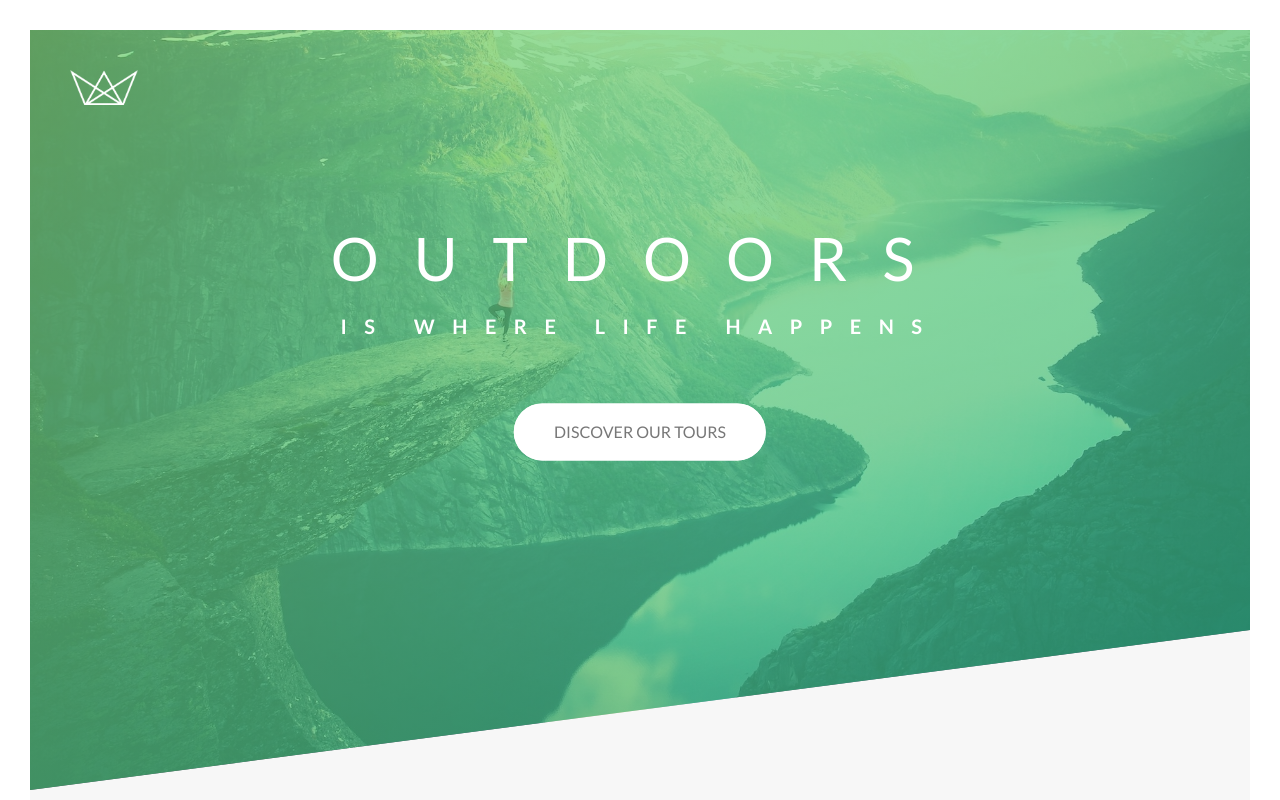
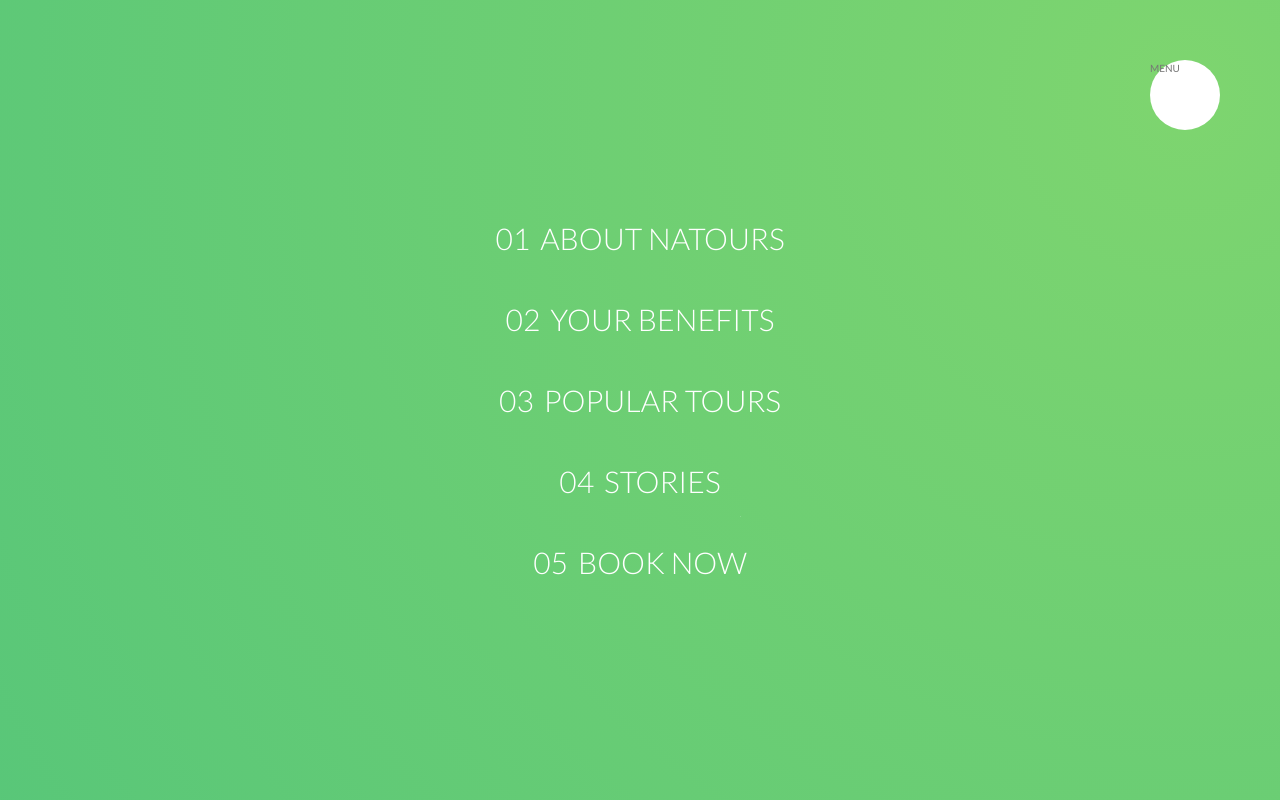
Before and after one commit to mkilicarslan/natours, a website: page index.html in a window 1280 px wide. Shown: the top 800 px of the page. Drawn offline with Linux system fonts and the light colour scheme.

Commit message:
Build the Navigation pt1

```diff
--- a/index.html
+++ b/index.html
@@ -13,6 +13,32 @@
         <title>Natours | Exciting tours for adventurous people</title>
     </head>
     <body>
+
+      <div class="navigation">
+        <input class="navigation__checkbox" type="checkbox" id="navi-toogle">
+        <label class="navigation__button" for="navi-toogle">MENU</label>
+        <div class="navigation__background">&nbsp;</div>
+        <nav class="navigation__nav">
+          <ul class="navigation__list">
+            <li class="navigation__item">
+              <a class="navigation__link" href="#"><span>01</span>About Natours</a>
+            </li>
+            <li class="navigation__item">
+              <a class="navigation__link" href="#"><span>02</span>Your benefits</a>
+            </li>
+            <li class="navigation__item">
+              <a class="navigation__link" href="#"><span>03</span>Popular tours</a>
+            </li>
+            <li class="navigation__item">
+              <a class="navigation__link" href="#"><span>04</span>Stories</a>
+            </li>
+            <li class="navigation__item">
+              <a class="navigation__link" href="#"><span>05</span>Book now</a>
+            </li>
+          </ul>
+        </nav>
+      </div>
+
       <header class="header">
         <div class="header__logo-box">
           <img class="header__logo" src="img/logo-white.png" alt="Logo">
--- /dev/null
+++ b/sass/layout/_navigation.scss
@@ -0,0 +1,87 @@
+.navigation {
+  &__checkbox {
+    display: none;
+
+  }
+
+  &__button {
+    background-color: $color-white;
+    height: 7rem;
+    width: 7rem;
+    position: fixed;
+    top: 6rem;
+    right: 6rem;
+    border-radius: 50%;
+    z-index: 200;
+  }
+
+  &__background {
+    background-color: red;
+    width: 6rem;
+    height: 6rem;
+    border-radius: 50%;
+    position: fixed;
+    top: 6.5rem;
+    right: 6.5rem;
+    background-image:
+      radial-gradient(
+      $color-primary-light,
+      $color-primary-dark
+      );
+    z-index: 100;
+    transform: scale(75);
+  }
+
+  &__nav {
+    height: 100vh;
+    width: 100%;
+    position: fixed;
+    top: 0;
+    right: 0;
+    z-index: 150;
+
+  }
+
+  &__list {
+    position: absolute;
+    top: 50%;
+    left: 50%;
+    transform: translate(-50%, -50%);
+    list-style: none;
+    text-align: center;
+
+  }
+
+  &__item {
+    margin: 1rem;
+  }
+
+  &__link {
+
+    &:link,
+    &:visited {
+      display: inline-block; // necessary for translate on hover
+      font-size: 3rem;
+      font-weight: 300;
+      padding: 1rem 2rem;
+      color: $color-white;
+      text-decoration: none;
+      text-transform: uppercase;
+      background-image: linear-gradient(120deg, transparent 0%, transparent 50%, $color-white 50%);
+      background-size: 220%;
+      transition: all .5s;
+
+      span {
+        margin-right: 1rem;
+        display: inline-block;
+      }
+    }
+
+    &:hover,
+    &:active {
+      background-position: 100%;
+      color: $color-primary-dark;
+      transform: translateX(1rem);
+    }
+   }
+}
--- a/sass/main.scss
+++ b/sass/main.scss
@@ -15,6 +15,7 @@
 @import "components/bg-video";
 @import "components/form";
 
+@import "layout/navigation";
 @import "layout/header";
 @import "layout/grid";
 @import "layout/footer";
```
Also changed, not shown: css/style.css.
